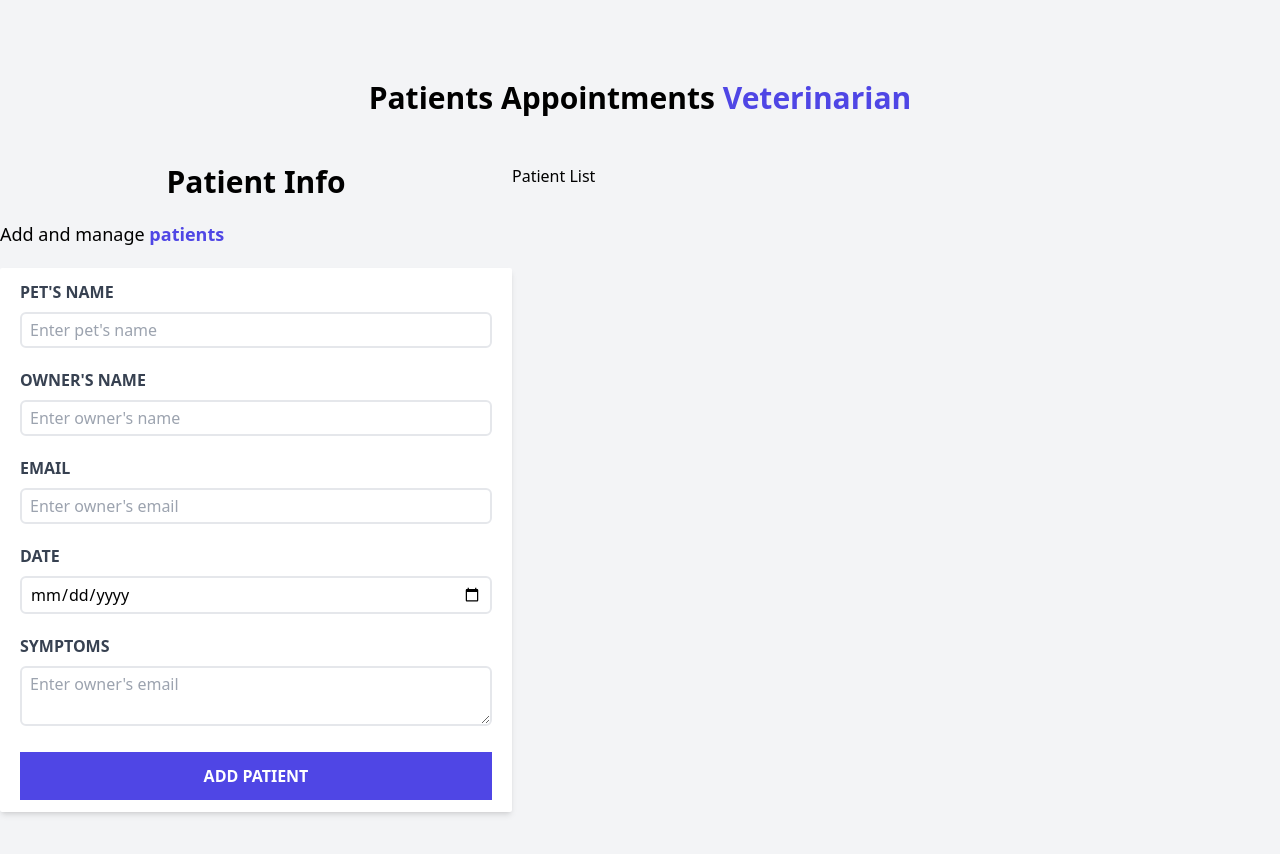
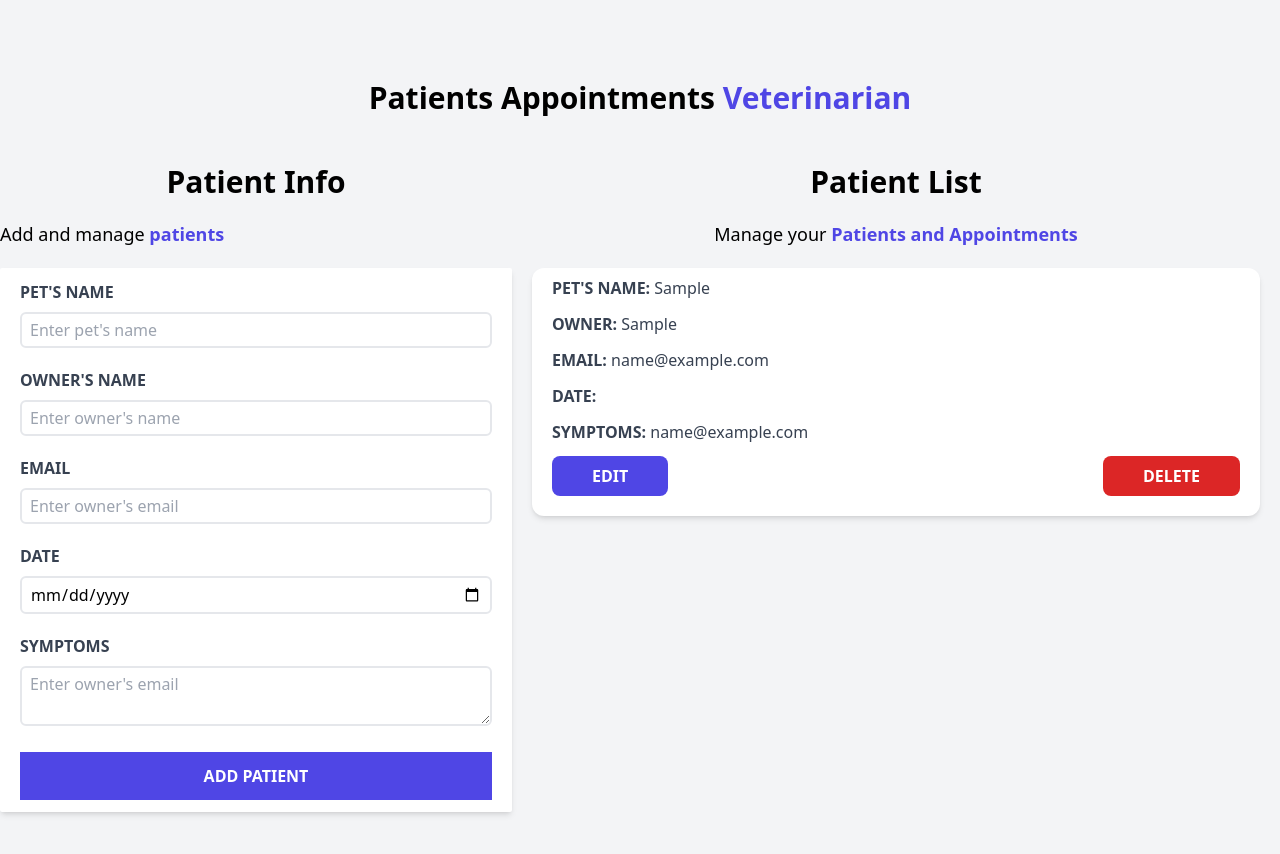
Before and after one commit to dqarias/vet-app, a React (Vite) app: page / in a window 1280 px wide. Both pictures are taken after typing "Sample", "Sample", "name@example.com", "name@example.com", "name@example.com" into the empty fields and a click on the input "Add Patient". Shown: the top 854 px of the page. Built offline with nearby package versions, Linux system fonts and the light colour scheme.

Commit message:
Update formto edit

```diff
--- a/src/App.jsx
+++ b/src/App.jsx
@@ -6,6 +6,7 @@ import { v4 as uuidv4 } from "uuid";
 
 function App() {
   const [patients, setPatients] = useState([]);
+  const [patient, setPatient] = useState({});
 
   const getPatients = (data) => {
     const newData = {
@@ -26,8 +27,8 @@ function App() {
     <div className="container mx-auto mt-20">
       <Header />
       <div className="mt-12 flex">
-        <Form getPatients={getPatients} />
-        <PatientList />
+        <Form getPatients={getPatients} patient={patient} />
+        <PatientList patients={patients} setPatient={setPatient} />
       </div>
     </div>
   );
--- a/src/components/Form.jsx
+++ b/src/components/Form.jsx
@@ -1,6 +1,6 @@
-import React, { useState } from "react";
+import React, { useState, useEffect } from "react";
 
-const Form = ({ getPatients }) => {
+const Form = ({ getPatients, patient }) => {
   const [dataForm, setDataForm] = useState({
     petName: "",
     ownerName: "",
@@ -8,6 +8,8 @@ const Form = ({ getPatients }) => {
     dateAppoinment: "",
     petSymptom: "",
   });
+
+  useEffect(() => {}, [patient]);
 
   const handleChange = (e) => {
     setDataForm((prevState) => ({
--- /dev/null
+++ b/src/components/Patient.jsx
@@ -0,0 +1,56 @@
+import React from "react";
+
+const Patient = ({ patientData, setPatient }) => {
+    const handleEdit = (e) => {
+        e.preventDefault();
+        setPatient(patientData)
+    }
+
+  return (
+    <div className="m-5 bg-white shadow-md px-5 py-2 rounded-xl">
+      <p className="font-bold mb-3 text-gray-700 uppercase">
+        Pet's Name: {""}
+        <span className="font-normal normal-case">{patientData.petName}</span>
+      </p>
+      <p className="font-bold mb-3 text-gray-700 uppercase">
+        Owner: {""}
+        <span className="font-normal normal-case">{patientData.ownerName}</span>
+      </p>
+      <p className="font-bold mb-3 text-gray-700 uppercase">
+        Email: {""}
+        <span className="font-normal normal-case">
+          {patientData.ownerEmail}
+        </span>
+      </p>
+      <p className="font-bold mb-3 text-gray-700 uppercase">
+        Date: {""}
+        <span className="font-normal normal-case">
+          {patientData.dateAppoinment}
+        </span>
+      </p>
+      <p className="font-bold mb-3 text-gray-700 uppercase">
+        Symptoms: {""}
+        <span className="font-normal normal-case">
+          {patientData.petSymptom}
+        </span>
+      </p>
+      <div className="flex justify-between mt-3 pb-3">
+        <button
+          type="button"
+          className="py-2 px-10 bg-indigo-600 hover:bg-indigo-700 text-white font-bold uppercase rounded-lg"
+          onClick={handleEdit}
+        >
+          Edit
+        </button>
+        <button
+          type="button"
+          className="py-2 px-10 bg-red-600 hover:bg-red-700 text-white font-bold uppercase rounded-lg"
+        >
+          Delete
+        </button>
+      </div>
+    </div>
+  );
+};
+
+export default Patient;
--- a/src/components/PatientList.jsx
+++ b/src/components/PatientList.jsx
@@ -1,9 +1,23 @@
 import React from "react";
+import Patient from "./Patient";
 
-const PatientList = () => {
+const PatientList = ({ patients, setPatient }) => {
   return (
-    <div className="md:w-1/2 lg:w-3/5">
-      <h2>Patient List</h2>
+    <div className="md:w-1/2 lg:w-3/5 md:h-screen overflow-y-scroll">
+      <h2 className="font-bold text-center text-3xl">Patient List</h2>
+      <p className="text-lg mt-5 text-center">
+        Manage your {""}
+        <span className="text-indigo-600 font-bold">
+          Patients and Appointments
+        </span>
+      </p>
+      {patients.map((patient) => (
+        <Patient
+          key={patient.id}
+          patientData={patient}
+          setPatient={setPatient}
+        />
+      ))}
     </div>
   );
 };
```
